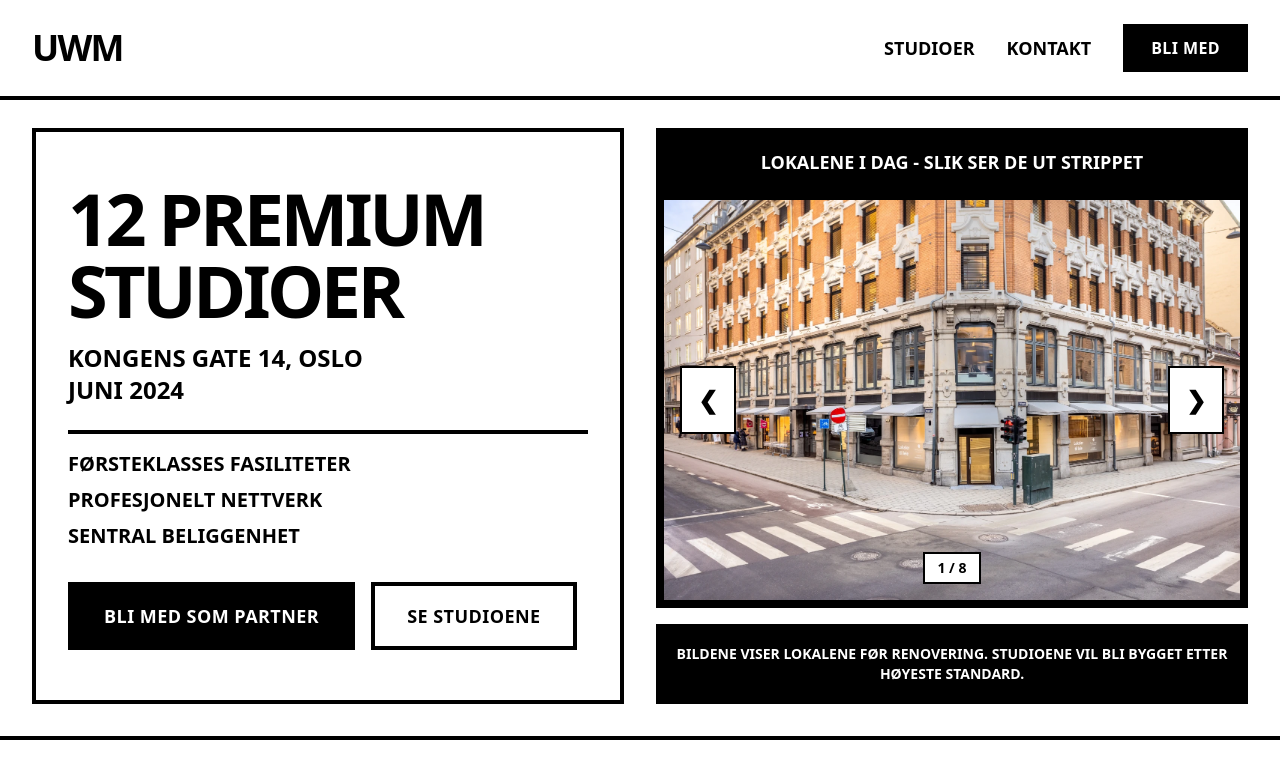
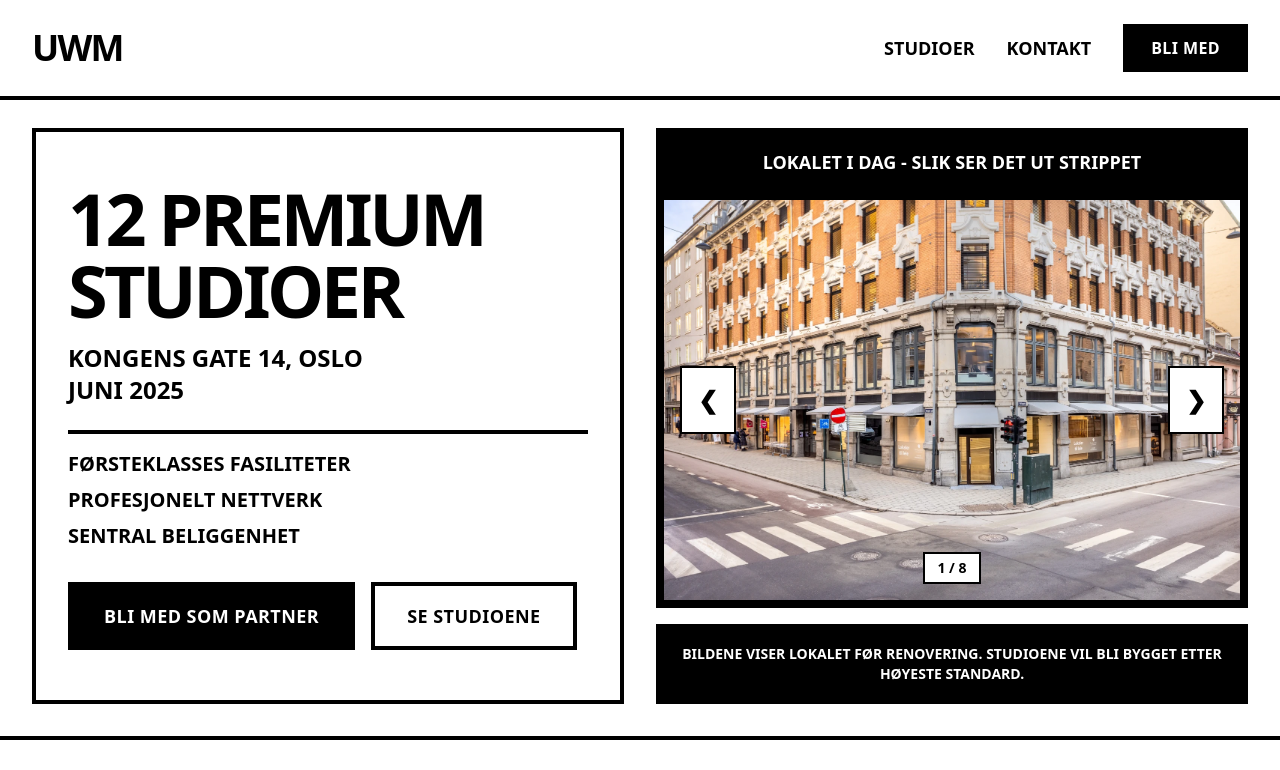
Before and after one commit to JohannesBin/uw-funnel, a Nuxt app: page / in a window 1280 px wide. Shown: the top 770 px of the page. Built offline with nearby package versions, Linux system fonts and the light colour scheme.

Commit message:
Update opening date from June 2024 to June 2025

```diff
--- a/components/Footer.vue
+++ b/components/Footer.vue
@@ -19,7 +19,7 @@
 
           <div>
             <h3 class="text-2xl uppercase font-bold mb-8 border-b-4 border-black pb-4">ÅPNING</h3>
-            <p class="text-xl uppercase font-bold">JUNI 2024</p>
+            <p class="text-xl uppercase font-bold">JUNI 2025</p>
           </div>
         </div>
         <div class="mt-16 pt-8 border-t-4 border-black text-center">
--- a/components/Hero.vue
+++ b/components/Hero.vue
@@ -9,7 +9,7 @@
           </h1>
           <p class="text-xl md:text-2xl mb-6 uppercase font-bold">
             KONGENS GATE 14, OSLO<br>
-            JUNI 2024
+            JUNI 2025
           </p>
           <div class="mb-6 border-t-4 border-black pt-4">
             <p class="text-lg mb-2"><span class="text-xl font-bold">FØRSTEKLASSES FASILITETER</span></p>
@@ -30,13 +30,13 @@
         <div>
           <div class="mb-4 border-brutalist p-0">
             <div class="bg-black text-white p-4 font-black uppercase text-lg text-center border-b-4 border-black">
-              LOKALENE I DAG - SLIK SER DE UT STRIPPET
+              LOKALET I DAG - SLIK SER DET UT STRIPPET
             </div>
             <ImageCarousel />
           </div>
           <div class="bg-black text-white p-4 border-4 border-black">
             <p class="font-bold text-center text-sm">
-              BILDENE VISER LOKALENE FØR RENOVERING. STUDIOENE VIL BLI BYGGET ETTER HØYESTE STANDARD.
+              BILDENE VISER LOKALET FØR RENOVERING. STUDIOENE VIL BLI BYGGET ETTER HØYESTE STANDARD.
             </p>
           </div>
         </div>
```
